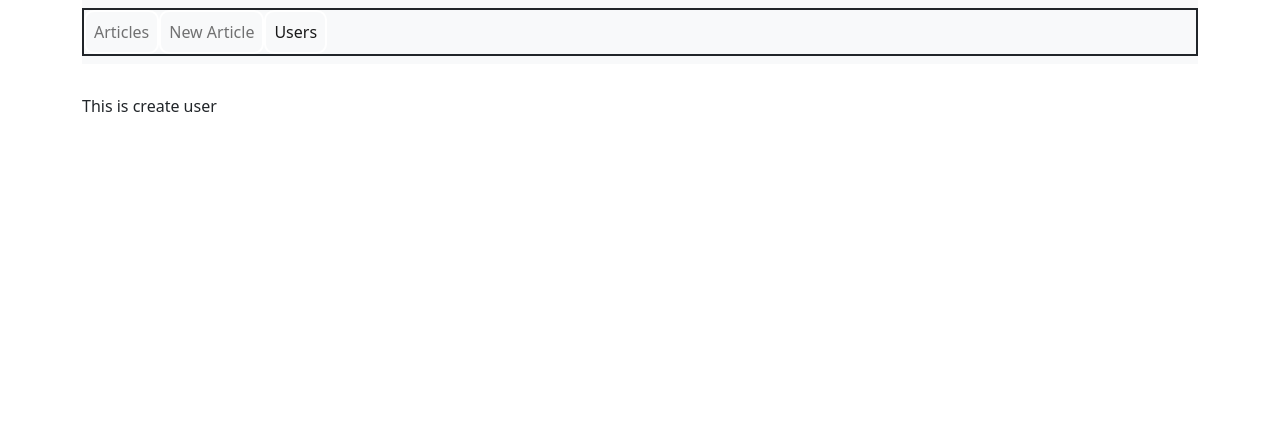
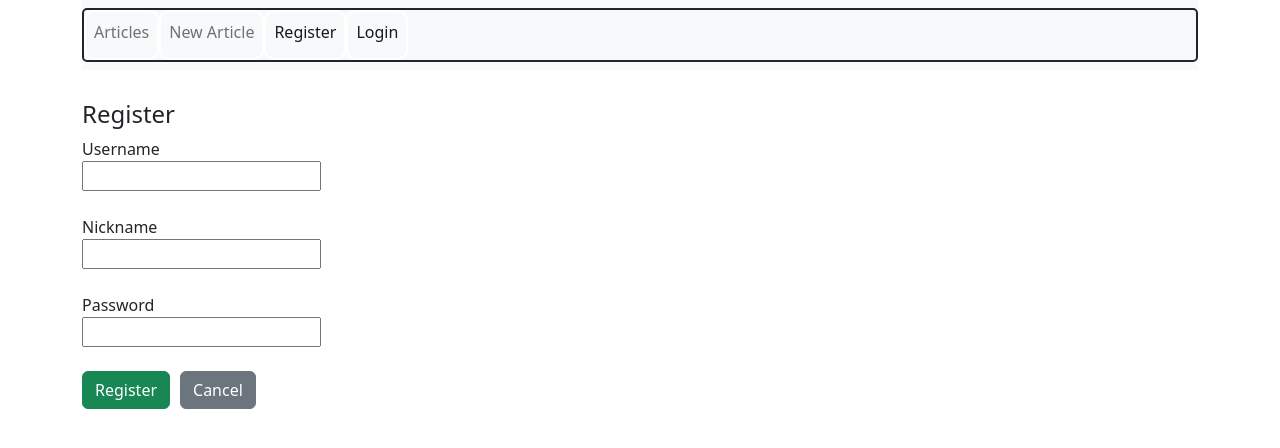
Before and after one commit to Kelvin-MKL/BlogApp, a React (Create React App) app in the folder font-end/: page /user in a window 1280 px wide. Shown: the top 448 px of the page. Built offline with nearby package versions, Linux system fonts and the light colour scheme.

Commit message:
Register user feature added.

```diff
--- a/font-end/src/App.css
+++ b/font-end/src/App.css
@@ -7,20 +7,25 @@ html{
 }
 
 .collapse {
+    /* navbar div*/
     border: 2px solid;
+    border-radius: 5px;
 }
 
 .nav-item{
-
+    height:50px;
     border: 2px solid white;
     border-radius: 10px;
+    display: flex;
+}
 
-}
+
 
 .nav-item:hover{
     background-color:#7c7a7a;
     transition: 0.5s;
     text-shadow: 1px 1px black;
+
 }
 
 .article-wrapper{
--- a/font-end/src/App.js
+++ b/font-end/src/App.js
@@ -4,7 +4,8 @@ import { BrowserRouter as Router, Routes, Route } from "react-router-dom";
 import Navbar from "./components/navbar";
 import ArticleList from "./components/articleList";
 import EditArticle from "./components/editArticle";
-import CreateUser from "./components/createUser";
+import RegisterUser from "./components/registerUser";
+import Registered from "./components/successfulRegister";
 import React from "react";
 
 function App() {
@@ -14,9 +15,9 @@ function App() {
         <Navbar></Navbar>
         <Routes>
           <Route path='/' exact element={<ArticleList />}></Route>
-
           <Route path='/edit/:paramId' element={<EditArticle />} />
-          <Route path='/user' element={<CreateUser />}></Route>
+          <Route path='/user' element={<RegisterUser />}></Route>
+          <Route path='/registered' element={<Registered />}></Route>
         </Routes>
       </div>
     </Router>
--- a/font-end/src/components/createUser.jsx
+++ /dev/null
@@ -1,11 +0,0 @@
-import React from "react";
-
-function CreateUser() {
-  return (
-    <>
-      <p>This is create user</p>
-    </>
-  );
-}
-
-export default CreateUser;
--- a/font-end/src/components/navbar.jsx
+++ b/font-end/src/components/navbar.jsx
@@ -25,7 +25,10 @@ export class Navbar extends Component {
               New Article
             </NavLink>
             <NavLink className='nav-item nav-link ' to='/user'>
-              Users
+              Register
+            </NavLink>
+            <NavLink className='nav-item nav-link ' to='/user'>
+              Login
             </NavLink>
           </div>
         </div>
--- /dev/null
+++ b/font-end/src/components/registerUser.jsx
@@ -0,0 +1,64 @@
+import React, { useRef } from "react";
+import http from "../services/httpService";
+
+function RegisterUser() {
+  const usernameRef = useRef();
+  const nicknameRef = useRef();
+  const passwordRef = useRef();
+
+  const handleSubmit = async (e) => {
+    e.preventDefault();
+
+    const newUser = {
+      username: usernameRef.current.value.toLowerCase(),
+      nickname: nicknameRef.current.value,
+      password: passwordRef.current.value,
+    };
+
+    try {
+      const response = await http.post(
+        "http://localhost:5000/users/register",
+        newUser
+      );
+
+      if (response.data.Error == null) {
+        window.location = "/registered";
+      }
+
+      console.log("You are now registered!");
+      console.log(response);
+    } catch (err) {
+      throw new Error(`Error: ${err}`);
+    }
+  };
+
+  return (
+    <>
+      <form onSubmit={handleSubmit}>
+        <h4>Register </h4>
+        <label htmlFor='username'>Username</label>
+        <br></br>
+        <input required type='email' id='username' ref={usernameRef}></input>
+        <br />
+        <br />
+        <label htmlFor='nickname'>Nickname</label>
+        <br></br>
+        <input required type='text' id='nickname' ref={nicknameRef}></input>
+        <br />
+        <br />
+        <label htmlFor='password'>Password</label>
+        <br></br>
+        <input required type='text' id='password' ref={passwordRef}></input>
+        <br />
+        <br />
+        <button type='submit' className='btn btn-success'>
+          Register
+        </button>
+        <a href='/' className='btn btn-secondary'>
+          Cancel
+        </a>
+      </form>
+    </>
+  );
+}
+export default RegisterUser;
--- /dev/null
+++ b/font-end/src/components/successfulRegister.jsx
@@ -0,0 +1,9 @@
+const Registered = () => {
+  return (
+    <>
+      <h4>Congrats! You are now registed!</h4>
+    </>
+  );
+};
+
+export default Registered;
--- /dev/null
+++ b/font-end/src/services/httpService.js
@@ -0,0 +1,21 @@
+import axios from "axios";
+
+axios.interceptors.response.use(null, (error) => {
+  const expectedError =
+    error.response &&
+    error.response.status >= 400 &&
+    error.response.status < 500;
+
+  if (!expectedError) {
+    console.log(error);
+  }
+  return Promise.reject(error);
+});
+
+// eslint-disable-next-line
+export default {
+  get: axios.get,
+  post: axios.post,
+  put: axios.put,
+  delete: axios.delete,
+};
```
Also changed, not shown: 2 other files (tests, documents, lock files or other folders).
